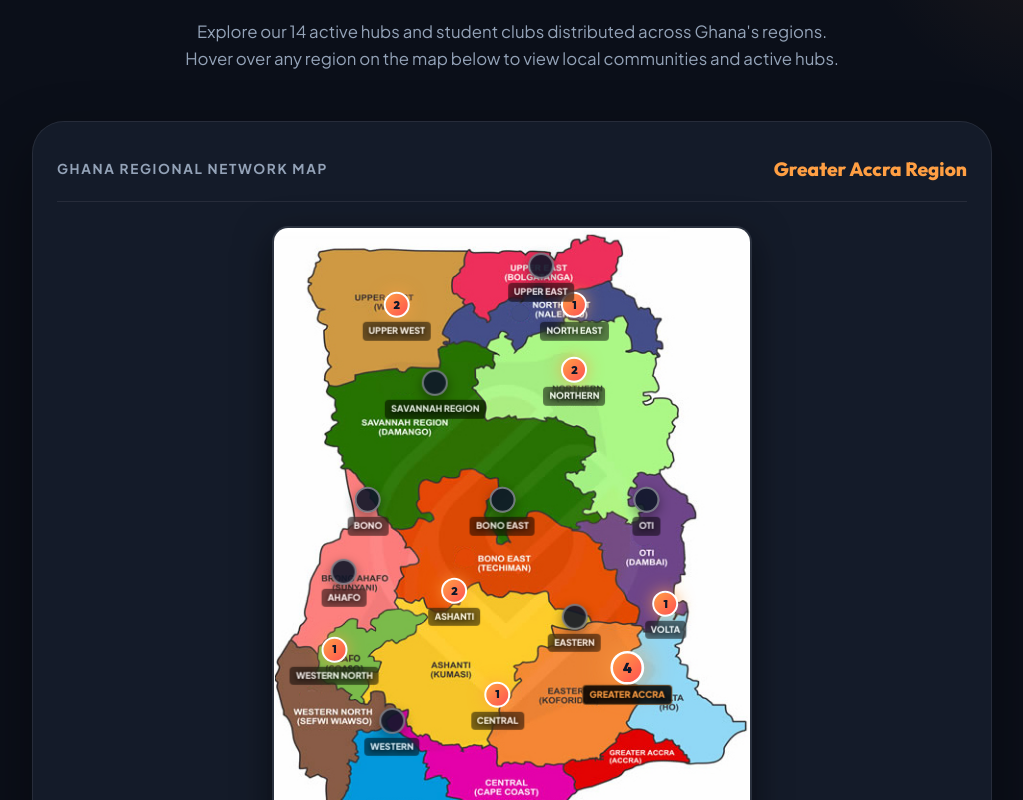
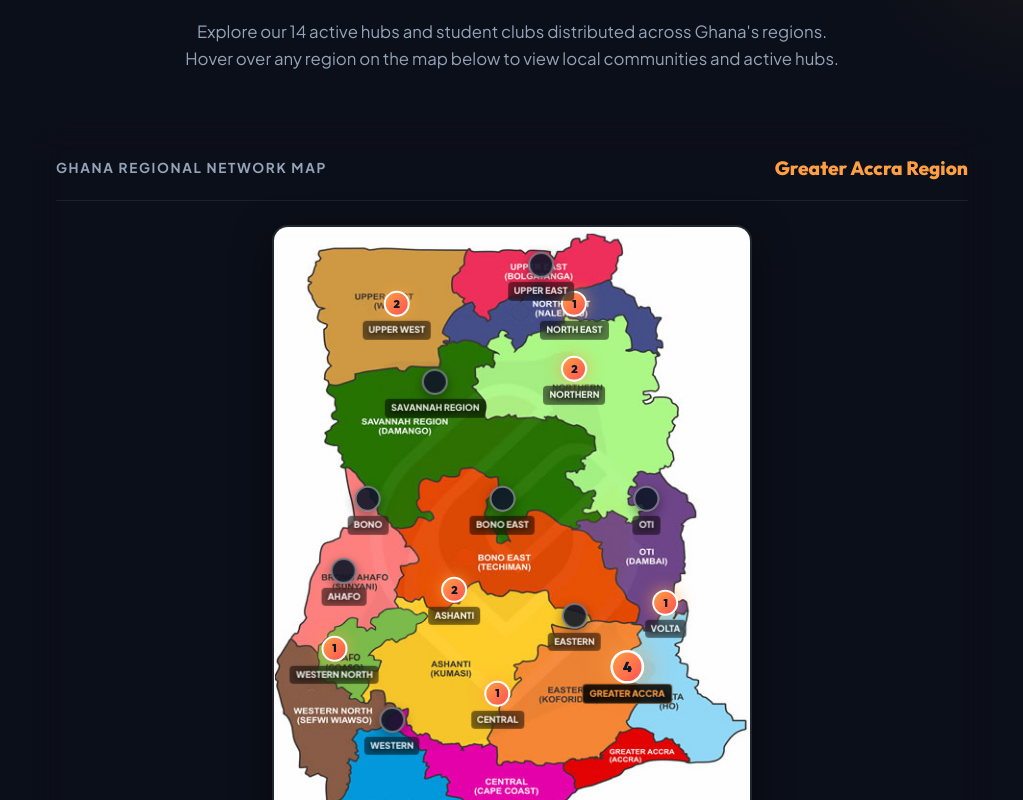
Before and after one commit to johnbrute16/OFWA-Website, a React (Vite) app: page / in a window 1280 px wide. Shown: the part 4180-4980 px from the top of the page, without its empty margins (128-1151 px from the left). Built offline with nearby package versions, Linux system fonts and the light colour scheme.

Commit message:
removed background of hubs n clubs map and changed partners logo image strip

```diff
--- a/src/pages/Home/Home.module.css
+++ b/src/pages/Home/Home.module.css
@@ -804,12 +804,12 @@
 /* Outer Map Card */
 .mapCardOuter {
   width: 100%;
-  background: rgba(30, 41, 59, 0.5);
-  border: 1px solid rgba(255, 255, 255, 0.08);
+  /* background: #fff; */
+  /* border: 1px solid rgba(255, 255, 255, 0.08); */
   border-radius: var(--r-xl, 24px);
   padding: 32px 24px;
   backdrop-filter: blur(16px);
-  box-shadow: 0 25px 60px rgba(0, 0, 0, 0.4);
+  /* box-shadow: 0 25px 60px rgba(0, 0, 0, 0.4); */
   position: relative;
   overflow: visible;
 }
--- a/src/pages/Home/Home.tsx
+++ b/src/pages/Home/Home.tsx
@@ -751,7 +751,7 @@
       <section className={styles.partnersStrip}>
         <div className="container">
           <p className={styles.partnersLabel}>Trusted Partners & Supporters</p>
-          <img className={styles.partnersImg} src="/assets/images/partners-new.png" alt="Our partner organisations" />
+          <img className={styles.partnersImg} src="/assets/images/partners-strip.png" alt="Our partner organisations" />
         </div>
       </section>
     </>
```
